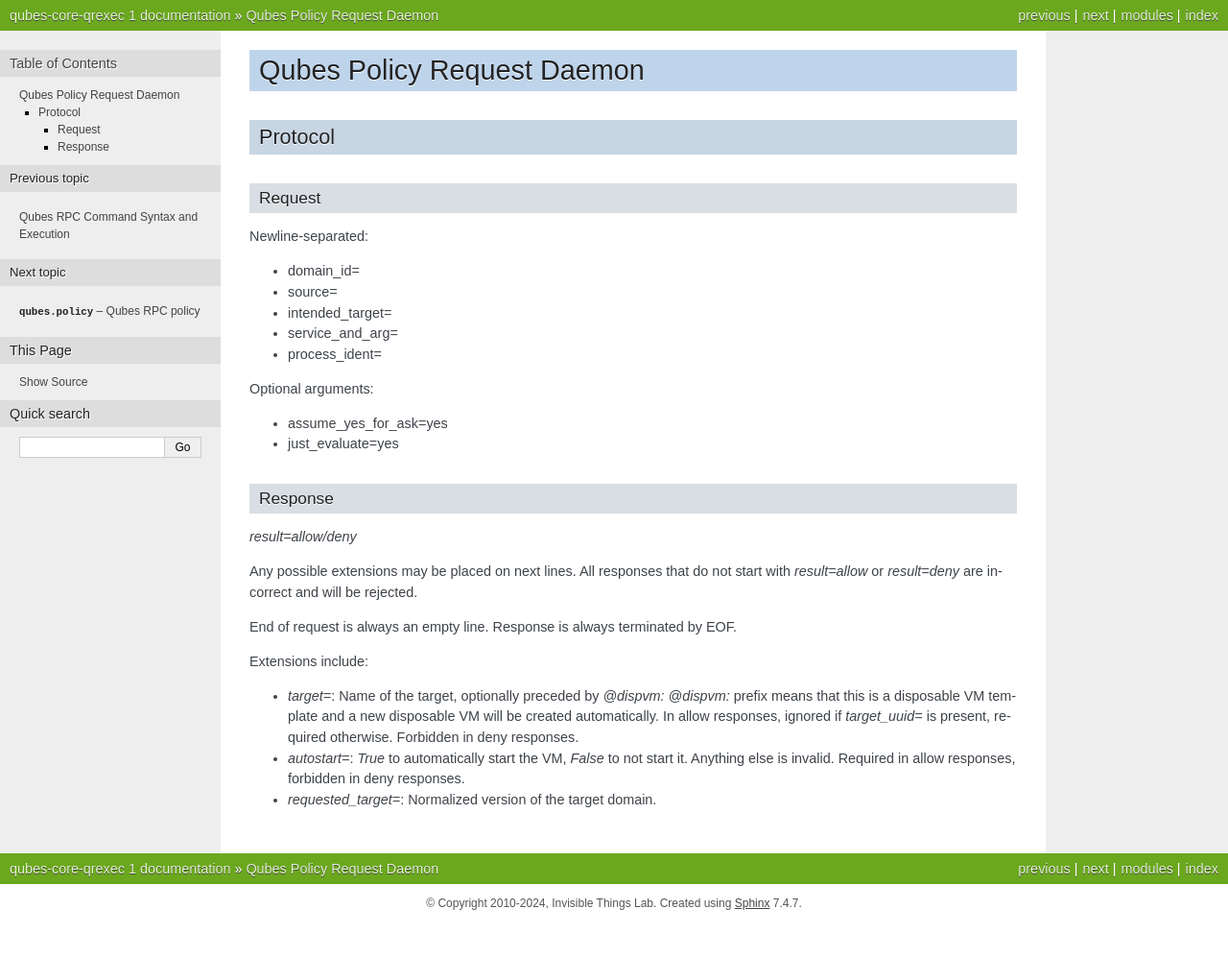
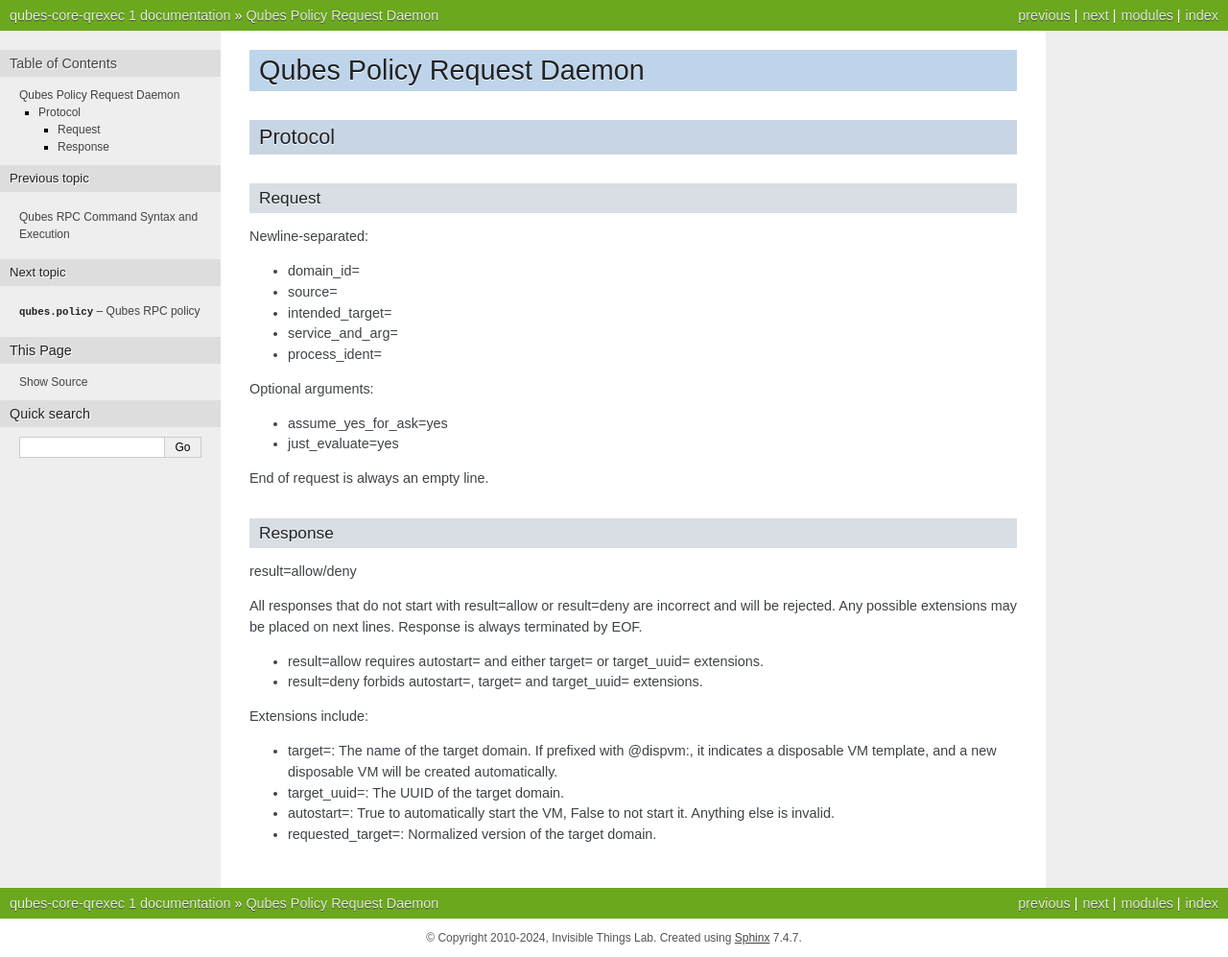
Before and after one commit to QubesOS/qubes-core-qrexec, a Sphinx documentation site: the page built from doc/qrexec-policy-daemon.rst, in a window 1280 px wide. Shown: the whole page at 96% size. Built offline with Sphinx 7.4.7, drawn with Linux system fonts in a browser that asks for light colours; before the commit the page ends 961 px from its top, so only the background shows below that.

Commit message:
tests: fix POLICY_PROGRAM and update documentation

```diff
--- a/doc/qrexec-policy-daemon.rst
+++ b/doc/qrexec-policy-daemon.rst
@@ -20,26 +20,23 @@
 - assume_yes_for_ask=yes
 - just_evaluate=yes
 
+End of request is always an empty line.
 
 Response
 --------
 
-`result=allow/deny`
+result=allow/deny
 
+All responses that do not start with result=allow or result=deny are incorrect and will be rejected.
 Any possible extensions may be placed on next lines.
-All responses that do not start with `result=allow` or `result=deny` are
-incorrect and will be rejected.
+Response is always terminated by EOF.
 
-End of request is always an empty line.
-Response is always terminated by EOF.
+- result=allow requires autostart= and either target= or target_uuid= extensions.
+- result=deny forbids autostart=, target= and target_uuid= extensions.
 
 Extensions include:
 
-- `target=`: Name of the target, optionally preceded by `@dispvm:`
-  `@dispvm:` prefix means that this is a disposable VM template and a new disposable VM will be created automatically.
-  In allow responses, ignored if `target_uuid=` is present, required otherwise.
-  Forbidden in deny responses.
-- `autostart=`: `True` to automatically start the VM, `False` to not start it.
-  Anything else is invalid.
-  Required in allow responses, forbidden in deny responses.
-- `requested_target=`: Normalized version of the target domain.
+- target=: The name of the target domain. If prefixed with @dispvm:, it indicates a disposable VM template, and a new disposable VM will be created automatically.
+- target_uuid=: The UUID of the target domain.
+- autostart=: True to automatically start the VM, False to not start it. Anything else is invalid.
+- requested_target=: Normalized version of the target domain.
```
Also changed, not shown: 1 other file.
